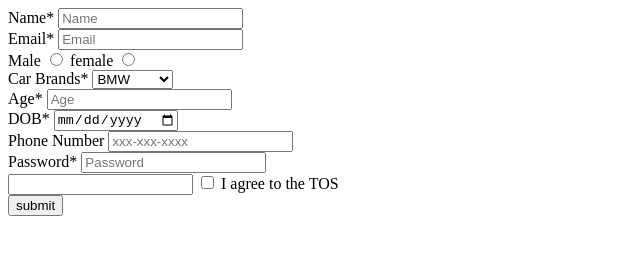
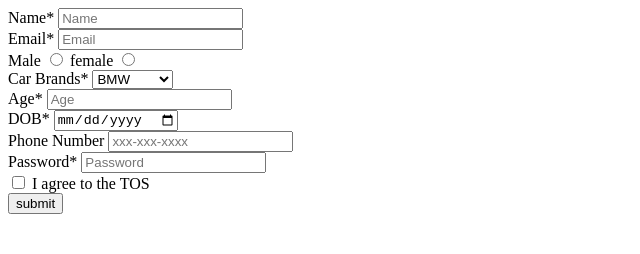
Before and after one commit to acciojob/signup-form-car-manim2903, a website: page main.html in a window 1280 px wide. Shown: the whole page, without its empty margins (0-640 px from the left). Drawn offline with Linux system fonts and the light colour scheme.

Commit message:
created a submission

```diff
--- a/main.html
+++ b/main.html
@@ -52,7 +52,7 @@
 			<input type="password" id="password" required name="password"  placeholder="Password">
 		</div>
 		<div>
-			<input type="p">
+<!-- 			<input type="p"> -->
 			<input type="checkbox" id="tos" required name="tos">
 			<label for="tos">I agree to the TOS</label>
 		</div>
```
